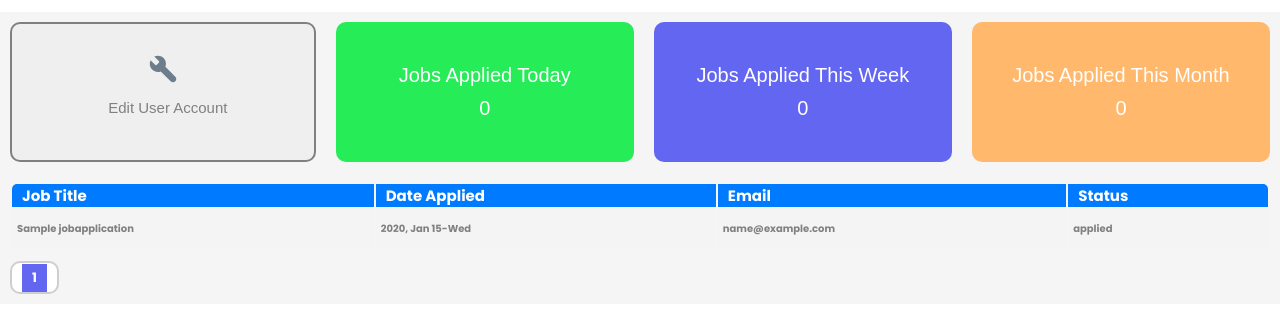
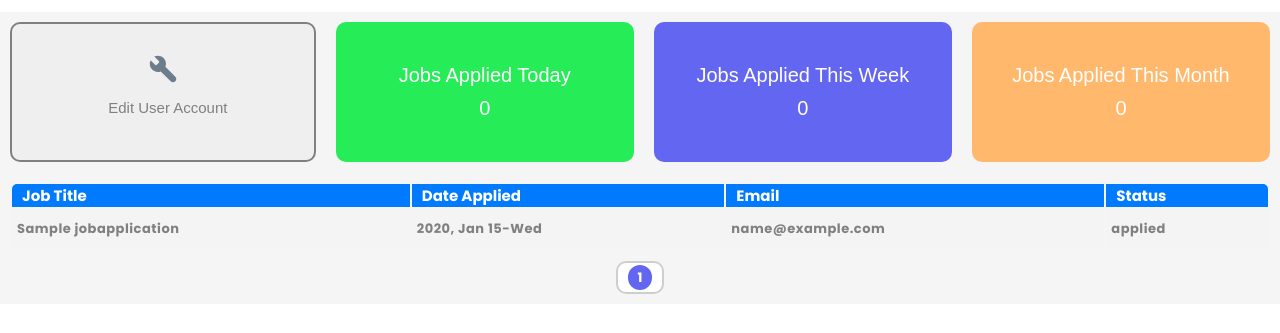
Before and after one commit to EliasOPrado/job-automation, a Django app: page /user-page/ in a window 1280 px wide. Shown: the part 73-406 px from the top of the page. Run offline with Django 4.2, Linux system fonts and the light colour scheme; a user stored in the database is signed in; tables that the repository leaves empty hold one stand-in row (values such as "Sample post").

Commit message:
Added user fix

```diff
--- a/job_platform/static/css/user_page.css
+++ b/job_platform/static/css/user_page.css
@@ -20,6 +20,7 @@
     display: flex;
     flex-direction: column;
     width: 100%;
+    align-items: center;
 }
 
 .left-aside {
@@ -74,6 +75,7 @@
 .cards-container {
     display: flex;
     justify-content: space-between;
+    width: 100%;
 }
 .section-card {
     font-family: sans-serif;
@@ -136,6 +138,7 @@
 
 .table-container {
     border-radius: 10px;
+    width: 100%;
 }
 
 .table-title{
@@ -172,7 +175,8 @@
     height: 30px;
     color: #808080;
     text-align: left;
-    font-size: 10px;
+    letter-spacing: 0.5px;
+    font-size: 13px;
 }
 
 tbody tr.table-row-card:nth-child(odd) {
@@ -214,9 +218,10 @@ tr.table-head th:last-child {
 
 .pagination-cell.current {
     background-color: #6366F1;
-    height: 28px;
+    height: 25px;
     display: flex;
     align-items: center;
+    border-radius: 20px;
 }
 
 .pagination-cell.current span {
--- a/job_platform/templates/user.html
+++ b/job_platform/templates/user.html
@@ -71,7 +71,9 @@
         {% if count_applications > 0 %}
             <div class="pagination">
                 {% if page_object.has_previous %}
-                    <a href="?page={{ page_object.previous_page_number }}">Previous</a>
+                    <div class="pagination-cell">
+                        <a href="?page={{ page_object.previous_page_number }}">Previous</a>
+                    </div>
                 {% endif %}
                 <!-- Display page numbers -->
                 {% for num in page_object.paginator.page_range %}
```
